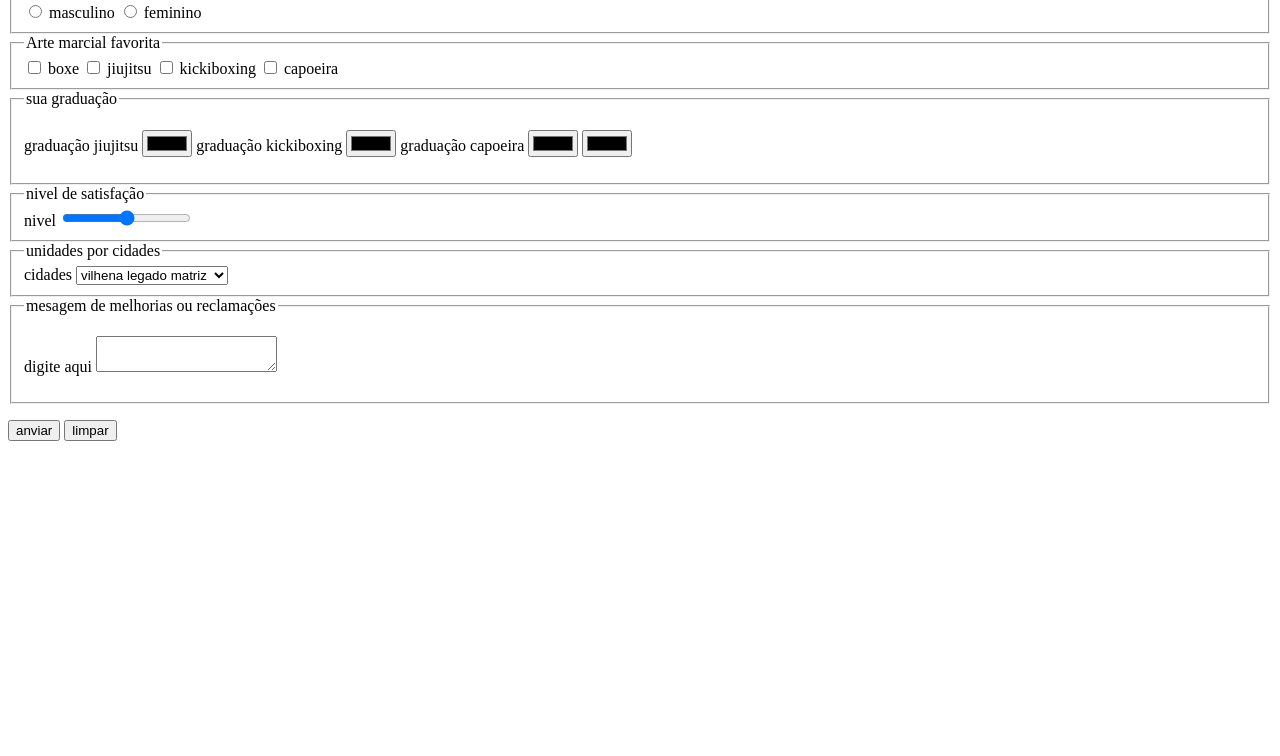
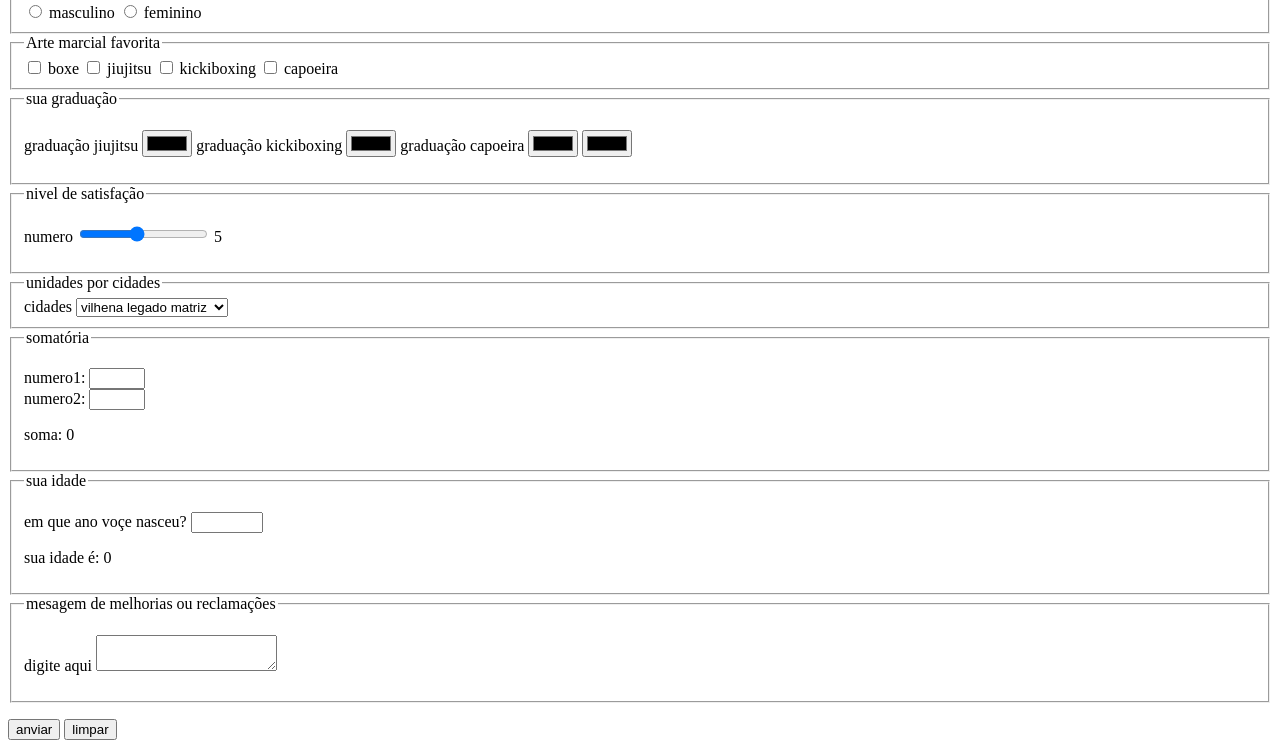
Before and after one commit to viniciusgabriellopesdejesus3-cmd/html-css, a plain HTML site: page exercicios/exer25.formulaeio/formu.html in a window 1280 px wide. Shown: the part 101-857 px from the top of the page. Before the commit the page ends 800 px from the top, so only its background shows below. Drawn offline with Linux system fonts and the light colour scheme.

Commit message:
formulario completo

```diff
--- a/exercicios/exer25.formulaeio/formu.html
+++ b/exercicios/exer25.formulaeio/formu.html
@@ -43,8 +43,13 @@
 
         <fieldset>
             <legend> nivel de satisfação</legend>
-            <label for="inivel"> nivel </label>
-            <input type="range" name="nivel" id="inivel">
+
+            <p>
+                <label for="inum"> numero </label>
+                <input type="range" name="num" id="inum" min="1" max="10" value="5" oninput="ival.innerHTML = Number(inum.value)">
+                <output id="ival">5</output>
+            </p>
+
         </fieldset>
 
         <fieldset>
@@ -60,20 +65,57 @@
         </fieldset>
 
         <fieldset>
+            <legend>somatória</legend>
+            <p>
+                <label for="in1">numero1:</label>
+                <input type="number" name="n1" id="in1" min="0" max="50" oninput="isoma.innerHTML = Number( in1.value) + numer( in2.value)"> <br>
+                <label for="in2">numero2:</label>
+                <input type="number" name="n2" id="in2" min="0" max="50" oninput="isoma.innerHTML = Number( in1.value) + Number( in2.value)">
+
+            </p>
+            <p>
+                <label for="isoma">soma: </label>
+                <output name="soma" id="isoma">0</output>
+            </p>
+        </fieldset>
+
+        <fieldset>
+            <legend>sua idade</legend>
+            <p>
+            <label for="iano">em que ano voçe nasceu?</label>
+            <input type="number" name="ano" id="iano" min="1900" max="2040" oninput="calcIdade()">
+          </p>
+
+          <p>
+            <label for="iidade">sua idade é: </label>
+            <output id="iidade">0</output>
+          </p>
+
+
+
+        </fieldset>
+
+        <fieldset>
             <legend> mesagem de melhorias ou reclamações</legend>
         <p>
             <label for="imsg">digite aqui</label>
             <textarea name="msg" id="imsg"></textarea>
         </p>
-        </fieldset>
+          </fieldset>
 
-
-
-        <p>
+          <p> <p>
            <input type="submit" value="anviar">
            <input type="reset" value="limpar">
-        </p>
+        </p></p>
+
     </form>
+
+    <script>
+        function calcIdade() {
+            let atual = new Date().getFullYear()
+            iidade.innerHTML = Number(atual) - Number(iano.value)
+        }
+    </script>
 
 </body>
 </html>
```
